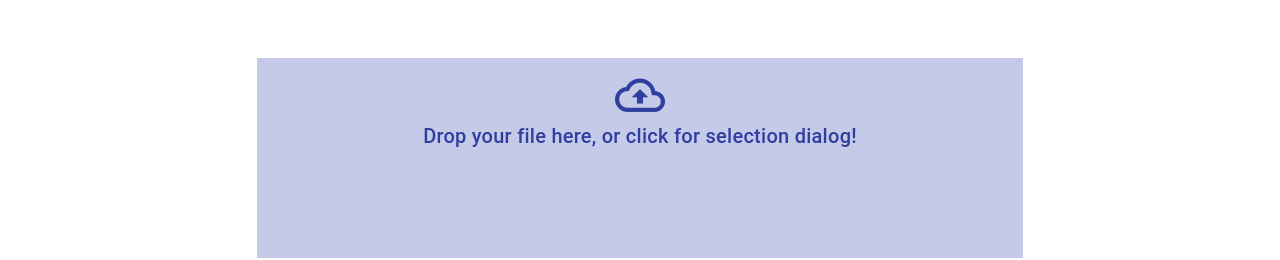
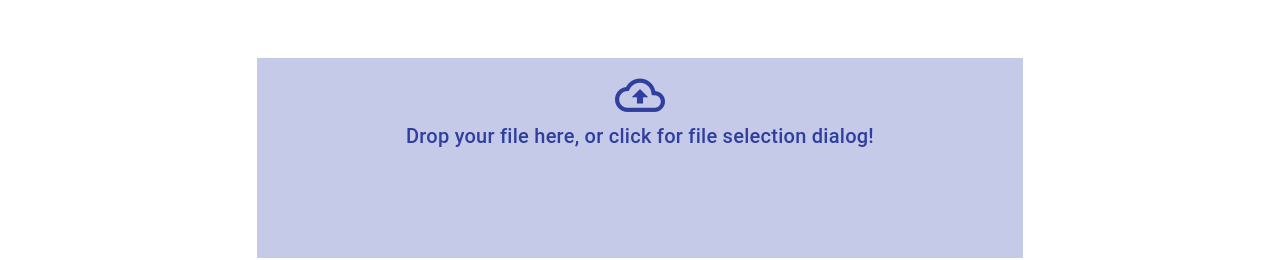
Before and after one commit to xdoo/vuetify_filedrop_sample, a Vue app: page / in a window 1280 px wide. Shown: the part 274-534 px from the top of the page. Built offline with nearby package versions, Linux system fonts and the light colour scheme; a small style sheet from the web is missing.

Commit message:
preventDefault

```diff
--- a/src/components/FileDrop.vue
+++ b/src/components/FileDrop.vue
@@ -15,8 +15,10 @@
       height="200"
       class="pa-2"
     >
-      <v-col class="indigo--text text--darken-2">
-        <v-row justify="center">
+      <v-col
+        align-self="center"
+        class="indigo--text text--darken-2">
+        <v-row justify="center" align="end">
           <v-icon
             v-if="!dragover"
             color="indigo darken-2"
@@ -29,7 +31,7 @@
             >mdi-book-plus</v-icon>
         </v-row>
         <v-row justify="center">
-          <span class="title">Drop your file here, or click for selection dialog!</span>
+          <span class="title">Drop your file here, or click for file selection dialog!</span>
         </v-row>
       </v-col>
     </v-sheet>
@@ -63,10 +65,11 @@ export default class FileDrop extends Vue{
       })
     }
 
-    // register listeners on yoour dropzone / v-sheet
+    // register listeners on your dropzone / v-sheet
     if(dropzone) {
       // register all drag & drop event listeners
       dropzone.addEventListener("dragenter", e => {
+        e.preventDefault()
         this.dragover = true
       })
       dropzone.addEventListener("dragleave", e => {
@@ -86,17 +89,17 @@ export default class FileDrop extends Vue{
 
       // register event listener for keyboard usage
       dropzone.addEventListener("click", e => {
+        e.preventDefault()
         if(fileupload) {
           fileupload.click()
         }
-        e.preventDefault()
       })
       dropzone.addEventListener("keypress", e => {
+        e.preventDefault()
         if (e.key === "Enter") {
           if(fileupload)
             fileupload.click()
         }
-        e.preventDefault()
       })
     }
   }
```
